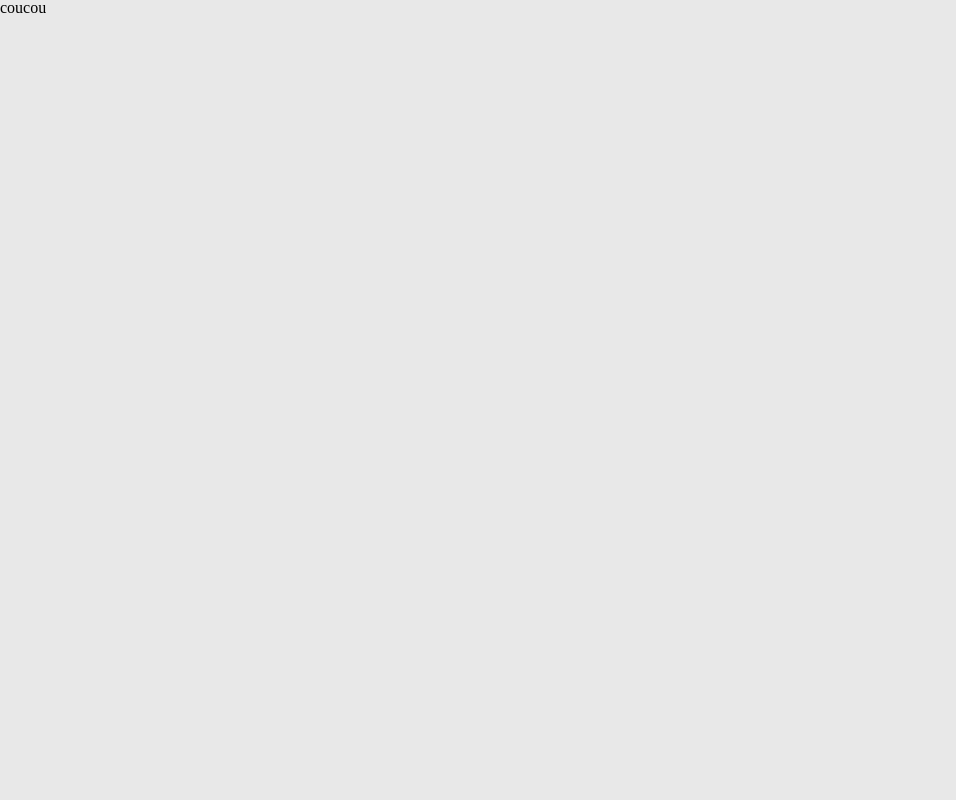
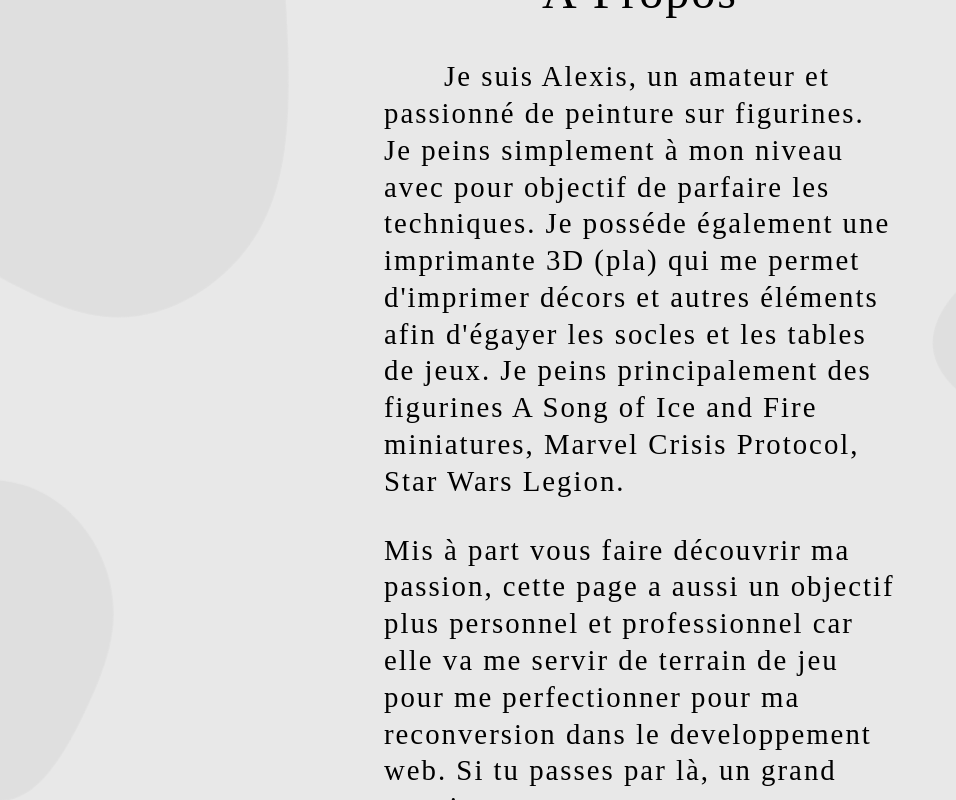
Before and after one commit to AlexisFLT/MiniSnBros, a React (Vite) app in the folder frontend/: page /about in a window 1280 px wide. Shown: the whole page, without its empty margins (0-956 px from the left). Built offline with nearby package versions, Linux system fonts and the light colour scheme; a web font is replaced by a local one.

Commit message:
add about page + scss

```diff
--- a/frontend/src/pages/About/About.jsx
+++ b/frontend/src/pages/About/About.jsx
@@ -1,5 +1,33 @@
+import blob from "../../assets/blob/blob1.svg";
+import blob1 from "../../assets/blob/blob4.svg";
+import blob2 from "../../assets/blob/blob3.svg";
 import "./style.scss";
 
 export default function About() {
-  return <section className="aboutPage">coucou</section>;
+  return (
+    <section className="aboutPage">
+      <div className="backgroundBlobs">
+        <img className="blobBg" src={blob} alt="blob" />
+        <img className="blobBg2" src={blob1} alt="blob" />
+        <img className="blobBg3" src={blob2} alt="blob" />
+      </div>
+      <section className="aboutTextBlock">
+        <h1 className="aboutTitle">À Propos</h1>
+        <p className="paragraph1">
+          Je suis Alexis, un amateur et passionné de peinture sur figurines. Je
+          peins simplement à mon niveau avec pour objectif de parfaire les
+          techniques. Je posséde également une imprimante 3D (pla) qui me permet
+          d'imprimer décors et autres éléments afin d'égayer les socles et les
+          tables de jeux. Je peins principalement des figurines A Song of Ice
+          and Fire miniatures, Marvel Crisis Protocol, Star Wars Legion.
+        </p>
+        <p className="paragraph2">
+          Mis à part vous faire découvrir ma passion, cette page a aussi un
+          objectif plus personnel et professionnel car elle va me servir de
+          terrain de jeu pour me perfectionner pour ma reconversion dans le
+          developpement web. Si tu passes par là, un grand merci.
+        </p>
+      </section>
+    </section>
+  );
 }
--- a/frontend/src/pages/About/style.scss
+++ b/frontend/src/pages/About/style.scss
@@ -1 +1,38 @@
 @use "../../App.scss";
+
+.aboutPage {
+  position: fixed;
+  top: 0;
+  left: 0;
+  width: 100%;
+  height: 100%;
+  overflow: hidden;
+}
+
+.aboutTextBlock {
+  display: flex;
+  justify-content: center;
+  align-items: center;
+  flex-direction: column;
+  margin: auto;
+  height: 100%;
+  width: 40%;
+  font-family: App.$fontFamily;
+  gap: 2rem;
+  line-height: 2.3rem;
+  letter-spacing: 2px;
+}
+
+.aboutTitle {
+  font-size: calc(App.$fontSize * 2);
+  margin-bottom: 3%;
+}
+
+.paragraph1,
+.paragraph2 {
+  font-size: calc(App.$fontSize * 1.2);
+}
+
+.paragraph1 {
+  text-indent: calc(App.$fontSize * 2.5);
+}
--- a/frontend/src/pages/Home/Home.jsx
+++ b/frontend/src/pages/Home/Home.jsx
@@ -1,5 +1,6 @@
 import { TbClick } from "react-icons/tb";
 import Logo from "@components/Logo/Logo";
+import { Link } from "react-router-dom";
 import blob from "../../assets/blob/blob1.svg";
 import blob1 from "../../assets/blob/blob4.svg";
 import blob2 from "../../assets/blob/blob3.svg";
@@ -7,7 +8,8 @@ import "./style.scss";
 
 export default function Home() {
   return (
-    <div className="homePage">
+    <div id="mainPage">
+      <section className="homePage">
         <img className="blobBg" src={blob} alt="blob" />
         <img className="blobBg2" src={blob1} alt="blob" />
         <img className="blobBg3" src={blob2} alt="blob" />
@@ -15,9 +17,10 @@ export default function Home() {
           <div className="logoBlock">
             <Logo className="logo" />
           </div>
-        <p /* href={<About />} */ className="clickHere">
+          <Link to="/about" className="clickHere">
             Cliquez <TbClick className="iconClick" /> ici
-        </p>
+          </Link>
+        </section>
       </section>
     </div>
   );
--- a/frontend/src/pages/Home/style.scss
+++ b/frontend/src/pages/Home/style.scss
@@ -118,6 +118,9 @@
 
 .clickHere {
   position: absolute;
+  text-decoration: none;
+  border: none;
+  color: black;
   bottom: 40%;
   font-size: App.$fontSize;
   font-family: App.$fontFamily;
```
Lines whose indentation alone changed are shown as unchanged.
